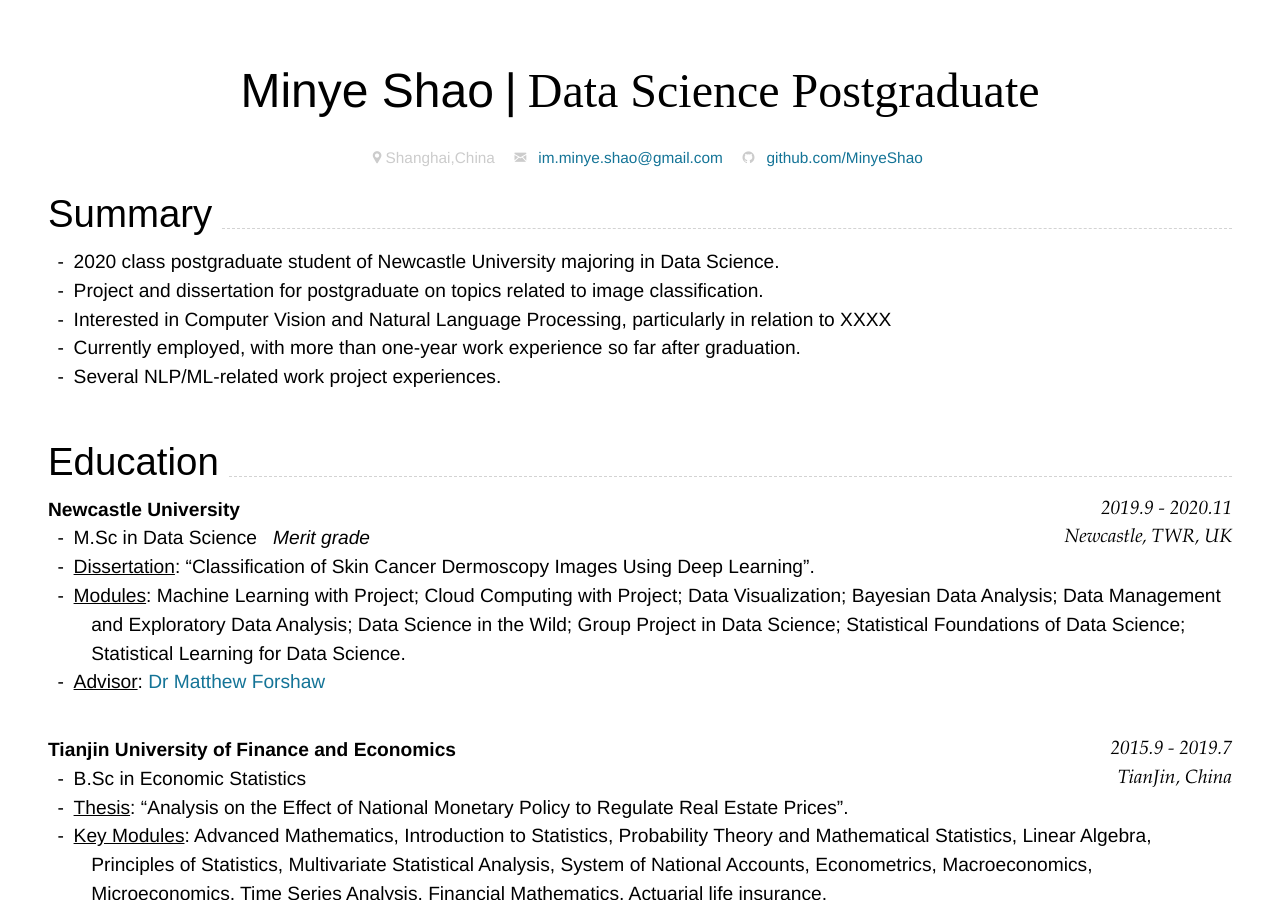
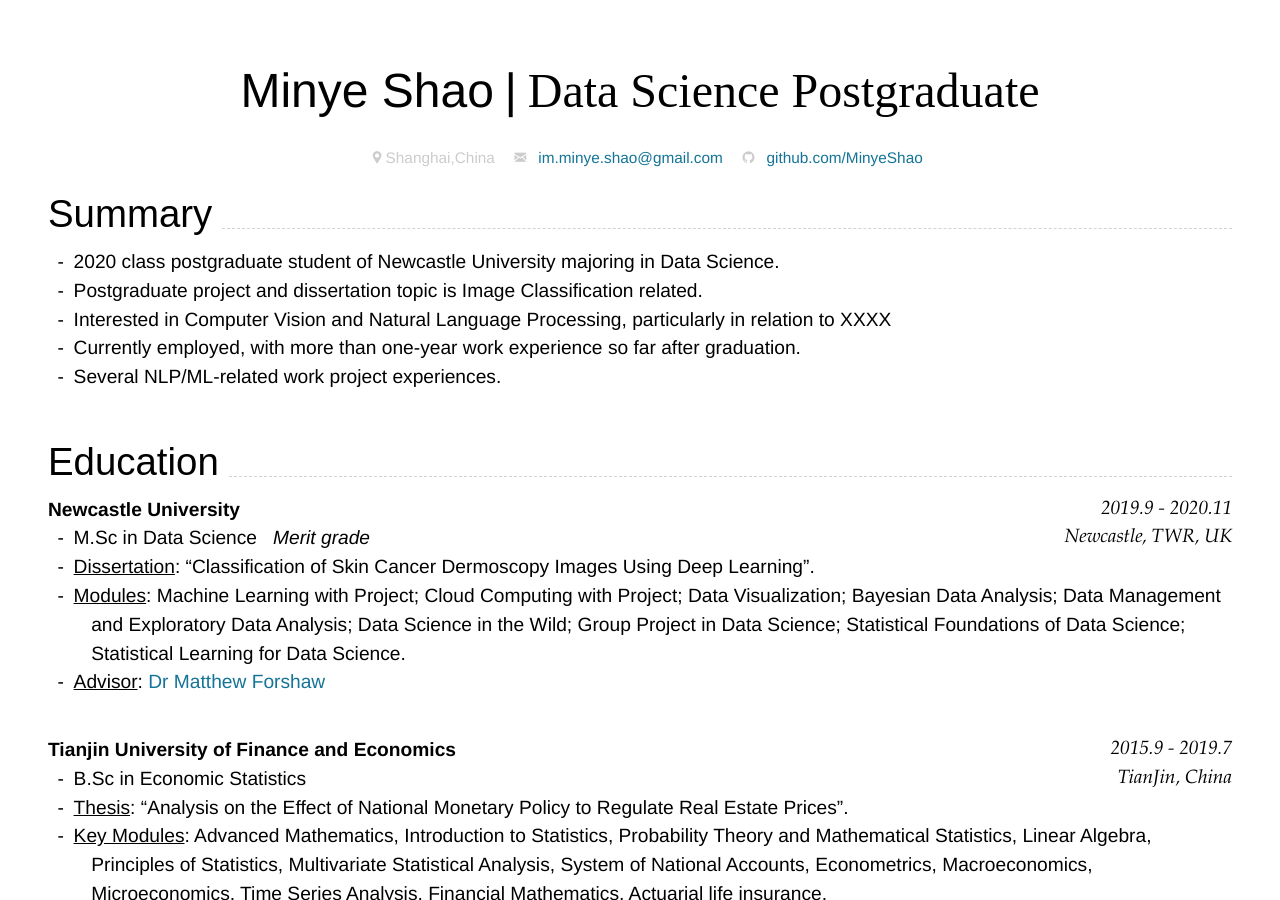
Before and after one commit to MinyeShao/CV_Markdown, a Jekyll site: the page built from index.md, in a window 1280 px wide and 900 px high. Built offline with Jekyll 4.4.1, drawn with Linux system fonts in a browser that asks for light colours; nearby versions of some CDN libraries; some of the changed text lies outside the part shown.

Commit message:
Update index.md

```diff
--- a/index.md
+++ b/index.md
@@ -24,7 +24,7 @@ github:
 ## Summary
 
 - 2020 class postgraduate student of Newcastle University majoring in Data Science.
-- Project and dissertation for postgraduate on topics related to image classification.
+- Postgraduate project and dissertation topic is Image Classification related.
 - Interested in Computer Vision and Natural Language Processing, particularly in relation to XXXX
 - Currently employed, with more than one-year work experience so far after graduation.
 - Several NLP/ML-related work project experiences.
@@ -108,6 +108,7 @@ Programming/ScriptingLanguages:Python,Sql,R
 <br>
 Technologies/Environment:Pytorch,OpenCV,Keras,NLTK,SpaCy,Linux
 
+https://blog.csdn.net/lijianyi0219/article/details/109130421
 
 
 
```
